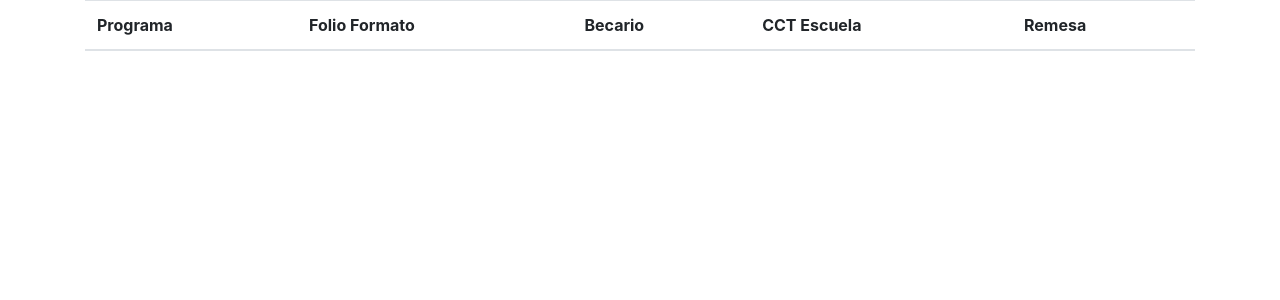
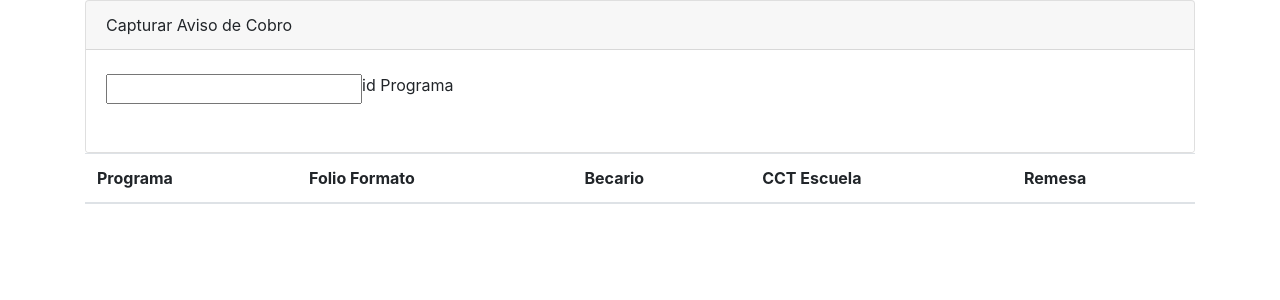
Before and after one commit to gherz-lau/sisdecom, an Angular app: page /capture in a window 1280 px wide. Shown: the top 300 px of the page. Built offline with nearby package versions, Linux system fonts and the light colour scheme.

Commit message:
control de captura

```diff
--- a/src/app/pages/capture/capture.component.html
+++ b/src/app/pages/capture/capture.component.html
@@ -1,4 +1,62 @@
 <div class="container">
+
+
+    <!--<div class="row">
+        <label for="idPrograma">ID Programa</label>
+        <input id="idPrograma" type="text" name="idPrograma" >
+
+    </div>
+-->
+
+<!-- division-->
+<div class="row">
+<div class="col-12">
+    <div>
+        <div class="card">
+            <div class="card-header">
+                Capturar Aviso de Cobro
+            </div>
+            <div class="card-body">
+                <form>
+                    <div class="input-group">
+                        <div class="custom-file">
+                            <input type="text" class="custom-text-input" id="avisoDeCobro">
+
+                            <label class="custom-text-label" for="input">id Programa</label>
+                        </div>
+                    </div>
+                </form>
+            </div>
+
+
+            <div class="card-footer bg-white d-flex justify-content-end border-0">
+
+
+                <!--<button (click)="accept()" [disabled]="!file.isSuccess" class="btn btn-primary mr-3">Aceptar</button>
+
+
+                -->
+
+
+            </div>
+        </div>
+    </div>
+</div>
+
+
+</div>
+<!--division-->
+
+
+
+
+
+
+
+
+
+
+
     <div class="row">
         <div class="col-12">
             <table class="table table-striped">
```
